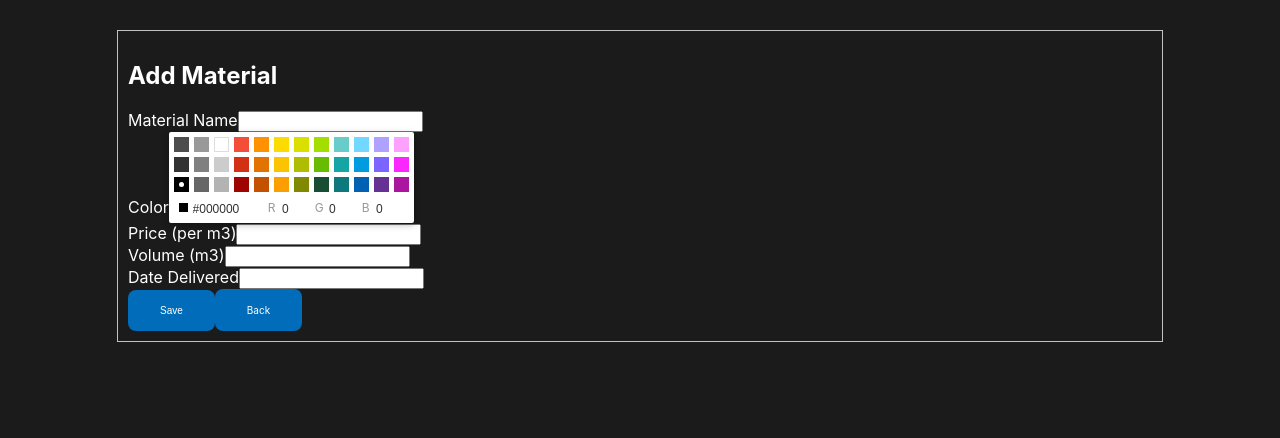
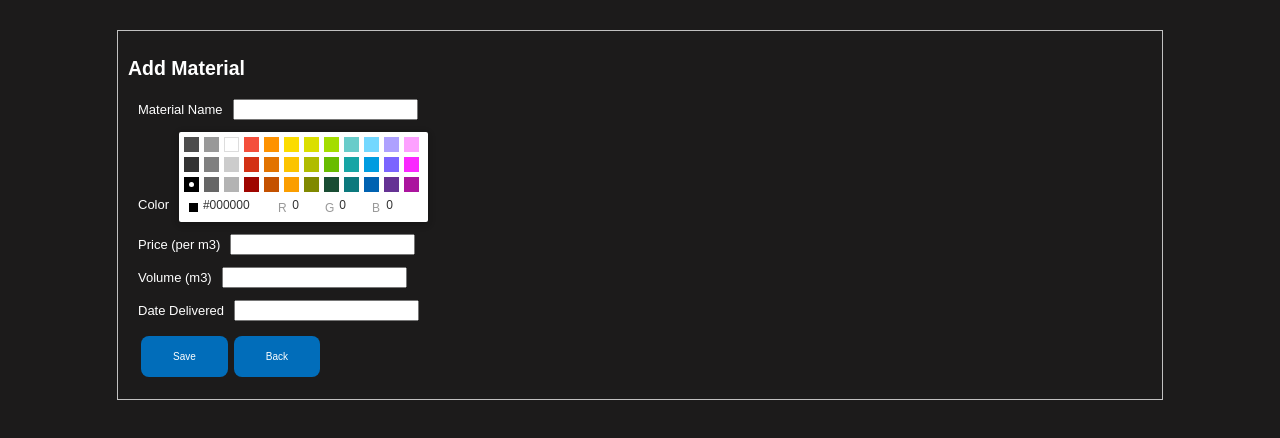
Before and after one commit to eplof44/front-end-project, a React (Create React App) app: page /material/create in a window 1280 px wide. Shown: the top 438 px of the page. Built offline with nearby package versions, Linux system fonts and the light colour scheme.

Commit message:
fix more styling

```diff
--- a/src/App.css
+++ b/src/App.css
@@ -15,15 +15,16 @@ body {
 h1 {
   color: white;
 }
-table {
+td {
+  font-size: 13px;
   font-family: Arial, Helvetica, sans-serif;
 }
-
 .btn {
   background-color: #016dba;
   border-radius: 8px;
   border: none;
   color: white;
+  margin: 3px;
   padding: 15px 32px;
   text-align: center;
   text-decoration: none;
@@ -54,6 +55,18 @@ table {
     display: inline-block;
     font-size: 10px;
   }
+  .card {
+    font-size: 13px;
+    font-family: Arial, Helvetica, sans-serif;
+  }
+  .form-group {
+    margin: 6px;
+    padding: 3px 4px;
+  }
+
+  label {
+    padding-right: 10px
+  }
 
 .App-logo {
   height: 40vmin;
@@ -66,6 +79,11 @@ table {
   }
 }
 
+.compact-picker {
+  width: 80%;
+  padding: 3px 4px;
+
+}
 .App-header {
   background-color: #282c34;
   min-height: 100vh;
```
